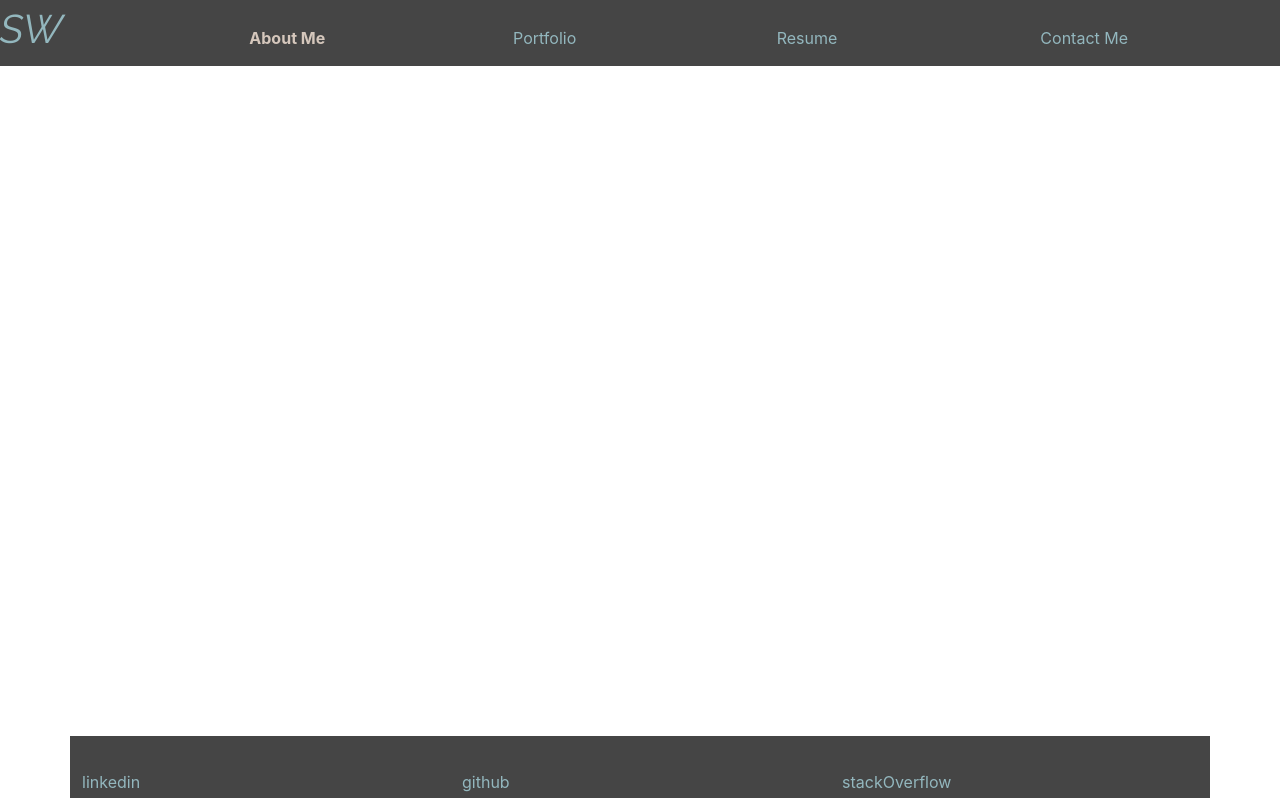
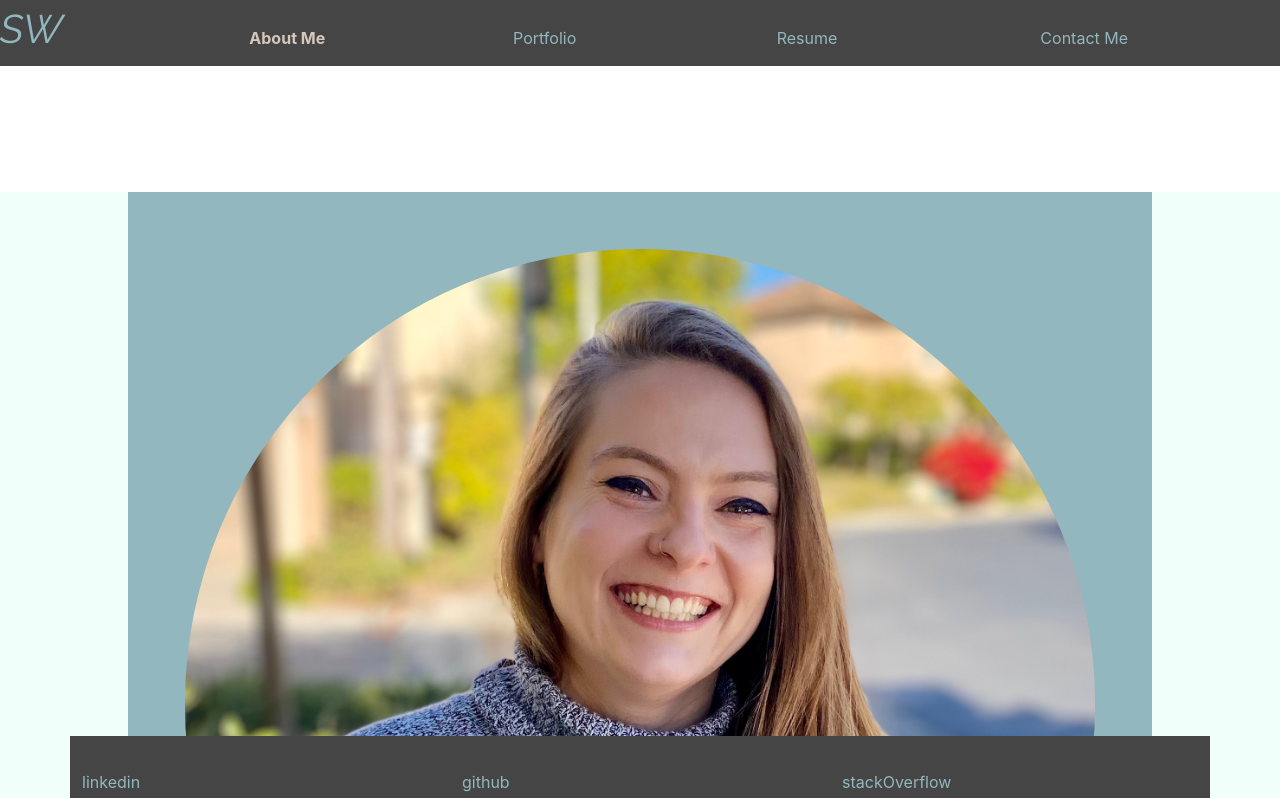
Before and after one commit to sydneywalcoff/sydneywalcoff, a React (Create React App) app: page / in a window 1280 px wide. Shown: the top 798 px of the page. Built offline with nearby package versions, Linux system fonts and the light colour scheme.

Commit message:
renders conditionally

```diff
--- a/src/App.js
+++ b/src/App.js
@@ -15,16 +15,17 @@ function App() {
   ]);
 
   const [currentTitle, setCurrentTitle] = useState(titles[0]);
-  const currentPage = () => {
-    switch(currentTitle.name) {
-      case 'Portfolio':
-        return <Portfolio />;
-      case 'About Me':
-        return <About />;
-      case 'Contact Me':
-        return <Contact />
-      default:
-        break;
+
+  const currentPage = currentTitle => {
+    console.log(currentTitle.name)
+    if(currentTitle.name === 'Portfolio') {
+      return <Portfolio />
+    } else if(currentTitle.name === 'About Me') {
+      return <About />
+    } else if(currentTitle.name === 'Contact Me') {
+      return <Contact />
+    } else {
+      // return <Resume />
     }
   }
 
@@ -36,7 +37,7 @@ function App() {
         currentTitle = {currentTitle.name}
       ></Header>
       <main>
-        {currentPage}
+        {currentPage(currentTitle)}
       </main>
       <Footer />
     </div>
```
